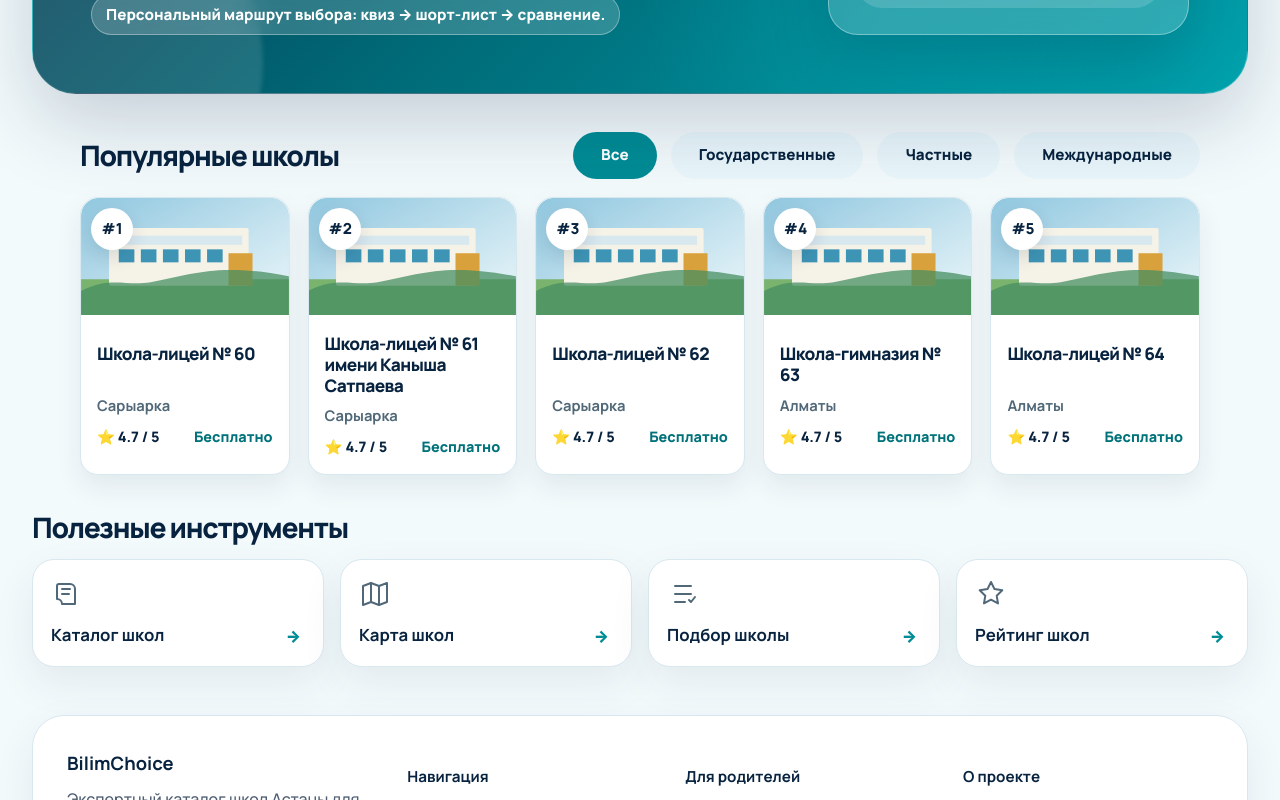
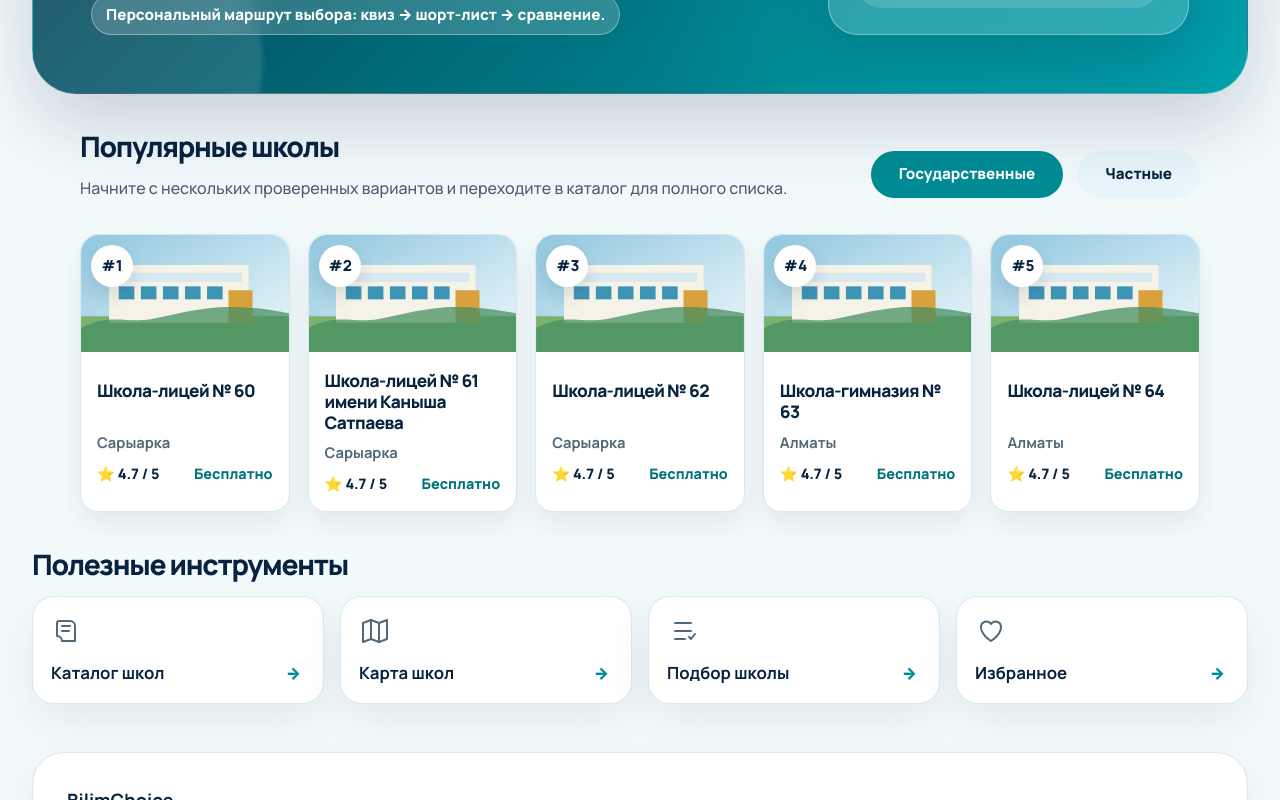
Before and after one commit to rexstout5/school-choice-kz, a Next.js app: page / in a window 1280 px wide. Shown: the part 640-1440 px from the top of the page. Built offline with nearby package versions, Linux system fonts and the light colour scheme.

Commit message:
Simplify school navigation

```diff
--- a/app/catalog/page.jsx
+++ b/app/catalog/page.jsx
@@ -57,7 +57,6 @@ const translations = {
     languageSwitcherLabel: 'Выберите язык интерфейса',
     favoritesLink: 'Избранное',
     mapLink: 'Карта',
-    rankingsLink: 'Рейтинги',
     addSchoolLink: 'Добавить школу',
     catalogLink: 'Каталог',
     footerSeoLabel: 'Полезные страницы',
@@ -177,7 +176,6 @@ const translations = {
     languageSwitcherLabel: 'Интерфейс тілін таңдаңыз',
     favoritesLink: 'Таңдаулылар',
     mapLink: 'Карта',
-    rankingsLink: 'Рейтингтер',
     addSchoolLink: 'Мектеп қосу',
     catalogLink: 'Каталог',
     footerSeoLabel: 'Пайдалы беттер',
@@ -297,7 +295,6 @@ const translations = {
     languageSwitcherLabel: 'Choose interface language',
     favoritesLink: 'Favorites',
     mapLink: 'Map',
-    rankingsLink: 'Rankings',
     addSchoolLink: 'Add school',
     favorite: {
       add: 'Add to favorites',
@@ -955,7 +952,6 @@ export default function CatalogPage() {
         </a>
         <div className="site-header__actions">
           <a className="site-header__link" href={`/map?lang=${currentLanguage}`}>{t.mapLink}</a>
-          <a className="site-header__link" href={`/rankings?lang=${currentLanguage}`}>{t.rankingsLink}</a>
           <a className="site-header__link" href={`/contribute?lang=${currentLanguage}`}>{t.addSchoolLink}</a>
           <a className="site-header__link" href={`/favorites?lang=${currentLanguage}`}>♡ {t.favoritesLink} ({favoriteCount})</a>
           <LanguageSwitcher currentLanguage={currentLanguage} onLanguageChange={updateLanguage} t={t} />
@@ -1070,7 +1066,6 @@ export default function CatalogPage() {
         <p>{t.footer}</p>
         <nav className="footer-links" aria-label={t.footerSeoLabel}>
           <a href={`/contribute?lang=${currentLanguage}`}>{t.addSchoolLink}</a>
-          <a href={`/rankings?lang=${currentLanguage}`}>{t.rankingsLink}</a>
           {seoFooterLinks.map((link) => (
             <a key={link.href} href={`${link.href}?lang=${currentLanguage}`}>{link.label[currentLanguage]}</a>
           ))}
--- a/app/globals.css
+++ b/app/globals.css
@@ -3925,3 +3925,16 @@ main {
     width: 100%;
   }
 }
+
+.top-schools__empty {
+  display: grid;
+  gap: 14px;
+  justify-items: start;
+  padding: 24px;
+}
+
+.top-schools__empty p {
+  margin: 0;
+  color: var(--brand-muted);
+  font-weight: 800;
+}
--- a/app/page.jsx
+++ b/app/page.jsx
@@ -26,7 +26,6 @@ const homepageTranslations = {
     catalogLink: 'Каталог школ',
     mapLink: 'Карта',
     quizLink: 'Подбор школы',
-    rankingsLink: 'Рейтинг школ',
     addSchoolLink: 'Добавить школу',
     aboutLink: 'О проекте',
     contactsLink: 'Контакты',
@@ -40,9 +39,12 @@ const homepageTranslations = {
     astanaSchools: 'школ в каталоге',
     assistantSteps: ['Укажите район и бюджет', 'Получите подходящие варианты', 'Сравните и сохраните школы'],
     topTitle: 'Популярные школы',
-    tabs: { all: 'Все', public: 'Государственные', private: 'Частные', international: 'Международные' },
+    topSubtitle: 'Начните с нескольких проверенных вариантов и переходите в каталог для полного списка.',
+    tabs: { public: 'Государственные', private: 'Частные' },
+    emptyCategory: 'Пока нет школ в этой категории.',
+    catalogButton: 'Смотреть каталог',
     toolsTitle: 'Полезные инструменты',
-    tools: [['catalog', 'Каталог школ', '/catalog'], ['map', 'Карта школ', '/map'], ['quiz', 'Подбор школы', '/quiz'], ['star', 'Рейтинг школ', '/rankings']],
+    tools: [['catalog', 'Каталог школ', '/catalog'], ['map', 'Карта школ', '/map'], ['quiz', 'Подбор школы', '/quiz'], ['heart', 'Избранное', '/favorites']],
     district: 'Район',
     rating: 'Рейтинг',
     tuition: 'Стоимость',
@@ -54,7 +56,7 @@ const homepageTranslations = {
     language: 'Язык',
     footerDescription: 'Экспертный каталог школ Астаны для осознанного выбора семьи.',
     footerColumns: [
-      ['Навигация', [['Каталог школ', '/catalog'], ['Карта школ', '/map'], ['Подбор школы', '/quiz'], ['Рейтинг школ', '/rankings']]],
+      ['Навигация', [['Каталог школ', '/catalog'], ['Карта школ', '/map'], ['Подбор школы', '/quiz']]],
       ['Для родителей', [['Как выбрать школу', '/how-to-choose-school'], ['Вопросы и ответы', '/school-readiness'], ['Полезные статьи', '/how-to-choose-school']]],
       ['О проекте', [['О нас', '/about'], ['Добавить школу', '/contribute'], ['Контакты', '/contacts']]]
     ]
@@ -65,7 +67,6 @@ const homepageTranslations = {
     catalogLink: 'Мектептер каталогы',
     mapLink: 'Карта',
     quizLink: 'Мектеп таңдау',
-    rankingsLink: 'Мектеп рейтингі',
     addSchoolLink: 'Мектеп қосу',
     aboutLink: 'Жоба туралы',
     contactsLink: 'Байланыс',
@@ -79,9 +80,12 @@ const homepageTranslations = {
     astanaSchools: 'мектеп каталогта',
     assistantSteps: ['Аудан мен бюджетті көрсетіңіз', 'Сәйкес нұсқаларды алыңыз', 'Мектептерді салыстырып сақтаңыз'],
     topTitle: 'Танымал мектептер',
-    tabs: { all: 'Барлығы', public: 'Мемлекеттік', private: 'Жеке', international: 'Халықаралық' },
+    topSubtitle: 'Бірнеше тексерілген нұсқадан бастап, толық тізім үшін каталогқа өтіңіз.',
+    tabs: { public: 'Мемлекеттік', private: 'Жеке' },
+    emptyCategory: 'Бұл санатта әзірге мектеп жоқ.',
+    catalogButton: 'Каталогты қарау',
     toolsTitle: 'Пайдалы құралдар',
-    tools: [['catalog', 'Мектептер каталогы', '/catalog'], ['map', 'Мектептер картасы', '/map'], ['quiz', 'Мектеп таңдау', '/quiz'], ['star', 'Мектеп рейтингі', '/rankings']],
+    tools: [['catalog', 'Мектептер каталогы', '/catalog'], ['map', 'Мектептер картасы', '/map'], ['quiz', 'Мектеп таңдау', '/quiz'], ['heart', 'Таңдаулылар', '/favorites']],
     district: 'Аудан',
     rating: 'Рейтинг',
     tuition: 'Құны',
@@ -93,7 +97,7 @@ const homepageTranslations = {
     language: 'Тіл',
     footerDescription: 'Отбасы саналы таңдау жасайтын Астана мектептерінің сараптамалық каталогы.',
     footerColumns: [
-      ['Навигация', [['Мектептер каталогы', '/catalog'], ['Мектептер картасы', '/map'], ['Мектеп таңдау', '/quiz'], ['Мектеп рейтингі', '/rankings']]],
+      ['Навигация', [['Мектептер каталогы', '/catalog'], ['Мектептер картасы', '/map'], ['Мектеп таңдау', '/quiz']]],
       ['Ата-аналарға', [['Мектепті қалай таңдау керек', '/how-to-choose-school'], ['Сұрақтар мен жауаптар', '/school-readiness'], ['Пайдалы мақалалар', '/how-to-choose-school']]],
       ['Жоба туралы', [['Біз туралы', '/about'], ['Мектеп қосу', '/contribute'], ['Байланыс', '/contacts']]]
     ]
@@ -104,7 +108,6 @@ const homepageTranslations = {
     catalogLink: 'Catalog',
     mapLink: 'Map',
     quizLink: 'School matcher',
-    rankingsLink: 'School rankings',
     addSchoolLink: 'Add school',
     aboutLink: 'About',
     contactsLink: 'Contacts',
@@ -118,9 +121,12 @@ const homepageTranslations = {
     astanaSchools: 'schools in the catalog',
     assistantSteps: ['Set district and budget', 'Get suitable options', 'Compare and save schools'],
     topTitle: 'Popular schools',
-    tabs: { all: 'All', public: 'Public', private: 'Private', international: 'International' },
+    topSubtitle: 'Start with a few trusted options, then open the catalog for the full list.',
+    tabs: { public: 'Public', private: 'Private' },
+    emptyCategory: 'There are no schools in this category yet.',
+    catalogButton: 'View catalog',
     toolsTitle: 'Helpful tools',
-    tools: [['catalog', 'School catalog', '/catalog'], ['map', 'School map', '/map'], ['quiz', 'School matcher', '/quiz'], ['star', 'School rankings', '/rankings']],
+    tools: [['catalog', 'School catalog', '/catalog'], ['map', 'School map', '/map'], ['quiz', 'School matcher', '/quiz'], ['heart', 'Favorites', '/favorites']],
     district: 'District',
     rating: 'Rating',
     tuition: 'Tuition',
@@ -132,7 +138,7 @@ const homepageTranslations = {
     language: 'Language',
     footerDescription: 'An expert Astana school catalog for informed family decisions.',
     footerColumns: [
-      ['Navigation', [['School catalog', '/catalog'], ['School map', '/map'], ['School matcher', '/quiz'], ['School rankings', '/rankings']]],
+      ['Navigation', [['School catalog', '/catalog'], ['School map', '/map'], ['School matcher', '/quiz']]],
       ['For parents', [['How to choose a school', '/how-to-choose-school'], ['Questions and answers', '/school-readiness'], ['Helpful articles', '/how-to-choose-school']]],
       ['About', [['About us', '/about'], ['Add a school', '/contribute'], ['Contacts', '/contacts']]]
     ]
@@ -242,12 +248,16 @@ function HeroVisual({ t }) {
 }
 
 function PopularSchools({ groups, moneyFormatter, t, currentLanguage, reviewsBySchool }) {
-  const [activeTab, setActiveTab] = useState('all');
+  const [activeTab, setActiveTab] = useState('public');
+  const activeSchools = groups[activeTab] ?? [];
 
   return (
     <section className="top-schools" aria-labelledby="top-schools-title">
       <div className="section-heading section-heading--split">
-        <h2 id="top-schools-title">{t.topTitle}</h2>
+        <div>
+          <h2 id="top-schools-title">{t.topTitle}</h2>
+          <p>{t.topSubtitle}</p>
+        </div>
         <div className="tabs" role="tablist" aria-label={t.topTitle}>
           {Object.keys(groups).map((type) => (
             <button key={type} type="button" role="tab" aria-selected={activeTab === type} className={activeTab === type ? 'tab tab--active' : 'tab'} onClick={() => setActiveTab(type)}>
@@ -256,11 +266,18 @@ function PopularSchools({ groups, moneyFormatter, t, currentLanguage, reviewsByS
           ))}
         </div>
       </div>
-      <div className="top-school-grid">
-        {groups[activeTab].map((school, index) => (
-          <HomeSchoolCard key={school.id} rank={index + 1} school={school} moneyFormatter={moneyFormatter} t={t} currentLanguage={currentLanguage} ratingStats={getSchoolRatingStats(school, getSchoolReviews(reviewsBySchool, school.id))} />
-        ))}
-      </div>
+      {activeSchools.length > 0 ? (
+        <div className="top-school-grid">
+          {activeSchools.map((school, index) => (
+            <HomeSchoolCard key={school.id} rank={index + 1} school={school} moneyFormatter={moneyFormatter} t={t} currentLanguage={currentLanguage} ratingStats={getSchoolRatingStats(school, getSchoolReviews(reviewsBySchool, school.id))} />
+          ))}
+        </div>
+      ) : (
+        <div className="empty-note top-schools__empty" role="status">
+          <p>{t.emptyCategory}</p>
+          <a className="hero__cta hero__cta--secondary" href={withLanguage('/catalog', currentLanguage)}>{t.catalogButton}</a>
+        </div>
+      )}
     </section>
   );
 }
@@ -308,12 +325,19 @@ export default function Home() {
     [currentLanguage]
   );
 
-  const popularSchoolGroups = useMemo(() => ({
-    all: sortSchools(schools, initialSort, currentLanguage, reviewsBySchool).slice(0, 5),
-    public: sortSchools(schools.filter((school) => school.type === 'public'), initialSort, currentLanguage, reviewsBySchool).slice(0, 5),
-    private: sortSchools(schools.filter((school) => school.type === 'private'), initialSort, currentLanguage, reviewsBySchool).slice(0, 5),
-    international: sortSchools(schools.filter((school) => school.type === 'international'), initialSort, currentLanguage, reviewsBySchool).slice(0, 5)
-  }), [currentLanguage, reviewsBySchool]);
+  const popularSchoolGroups = useMemo(() => {
+    const isInternationalSchool = (school) => {
+      const localizedSchoolType = typeof school.school_type === 'string' ? school.school_type : Object.values(school.school_type ?? {}).join(' ');
+      return school.type === 'international' || localizedSchoolType.toLowerCase().includes('international');
+    };
+    const isPublicSchool = (school) => (school.type === 'public' || school.type === 'specialized') && !isInternationalSchool(school);
+    const isPrivateSchool = (school) => school.type === 'private';
+
+    return {
+      public: sortSchools(schools.filter(isPublicSchool), initialSort, currentLanguage, reviewsBySchool).slice(0, 5),
+      private: sortSchools(schools.filter(isPrivateSchool), initialSort, currentLanguage, reviewsBySchool).slice(0, 5)
+    };
+  }, [currentLanguage, reviewsBySchool]);
 
   const updateLanguage = (language) => {
     setCurrentLanguage(language);
@@ -333,7 +357,6 @@ export default function Home() {
           <a className="site-header__link" href={withLanguage('/catalog', currentLanguage)}>{t.catalogLink}</a>
           <a className="site-header__link" href={withLanguage('/map', currentLanguage)}>{t.mapLink}</a>
           <a className="site-header__link" href={withLanguage('/quiz', currentLanguage)}>{t.quizLink}</a>
-          <a className="site-header__link" href={withLanguage('/rankings', currentLanguage)}>{t.rankingsLink}</a>
           <a className="site-header__link" href={withLanguage('/about', currentLanguage)}>{t.aboutLink}</a>
           <a className="site-header__link" href={withLanguage('/contacts', currentLanguage)}>{t.contactsLink}</a>
         </nav>
```
Also changed, not shown: app/contacts/page.jsx (+7 -7 lines).
